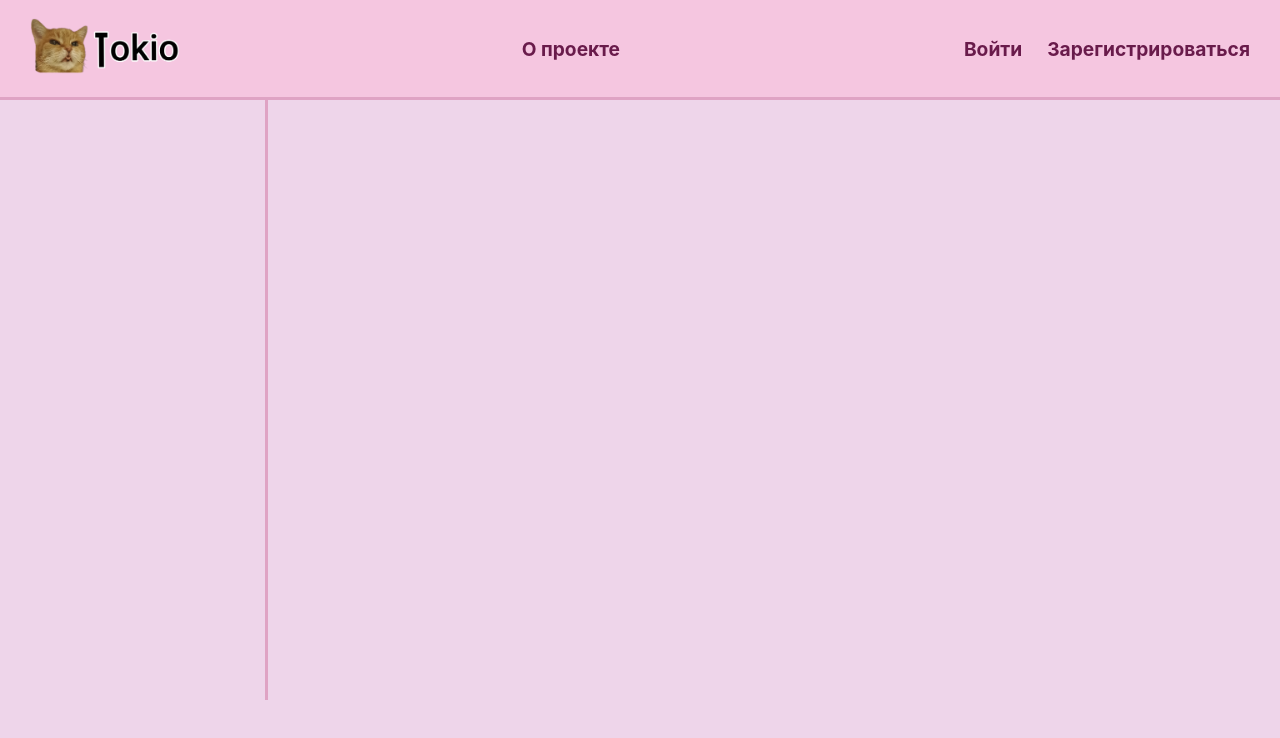
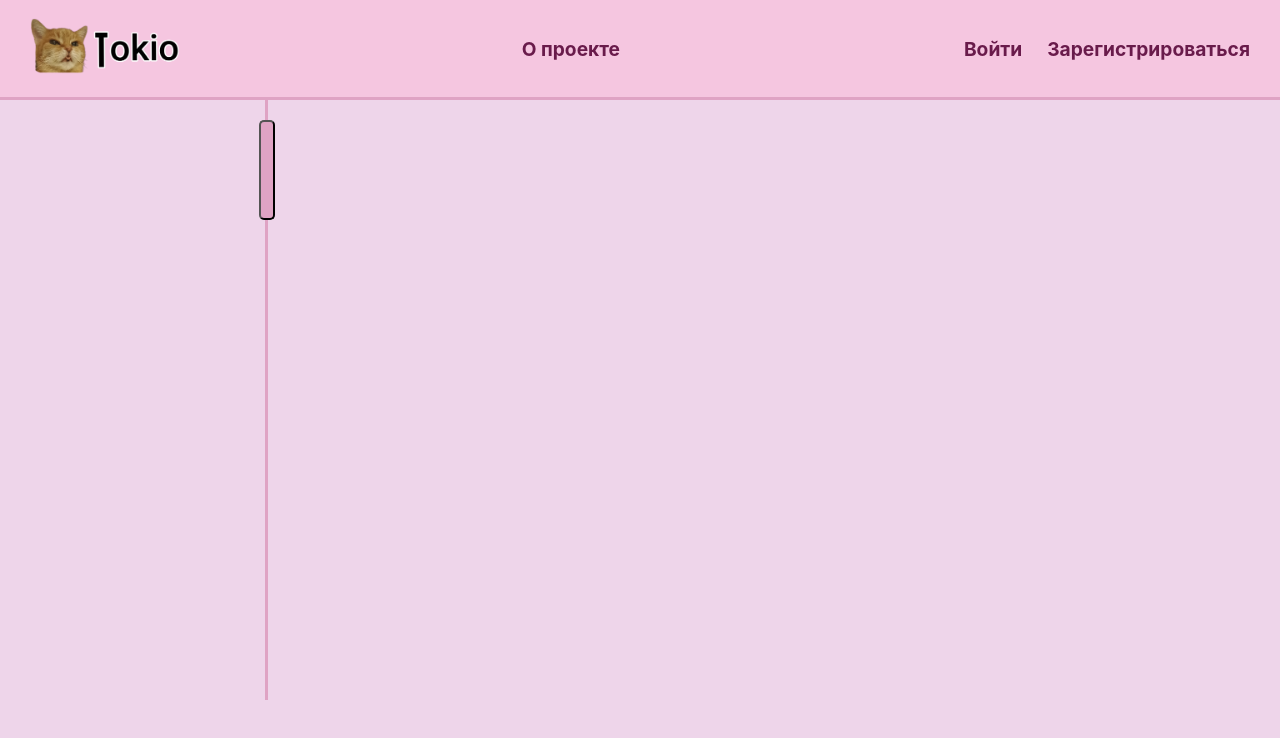
Before and after one commit to KatyaSoloveva/Tokio, a React (Vite) app in the folder frontend/: page /tasks in a window 1280 px wide. Shown: the top 738 px of the page. Built offline with nearby package versions, Linux system fonts and the light colour scheme; no server answers.

Commit message:
Added the ability to hide the left panel on the MyTasks page

```diff
--- a/frontend/src/components/Header/Header.module.css
+++ b/frontend/src/components/Header/Header.module.css
@@ -118,8 +118,8 @@
 
 .link {
   padding: 5px;
+  font-weight: bold;
   color: rgb(105, 27, 75);
-  font-weight: bold;
 }
 
 .link_active {
--- a/frontend/src/components/TaskLink/TaskLink.module.css
+++ b/frontend/src/components/TaskLink/TaskLink.module.css
@@ -13,6 +13,8 @@
   margin-left: 10px;
   display: flex;
   align-items: center;
+  color: rgb(105, 27, 75);
+  font-size: 1.5rem;
 }
 
 .img {
--- a/frontend/src/pages/MyTasks/MyTasks.jsx
+++ b/frontend/src/pages/MyTasks/MyTasks.jsx
@@ -9,6 +9,7 @@ import styles from "./MyTasks.module.css";
 const MyTasks = () => {
   const [data, setData] = useState([]);
   const [selectedTask, setSelectedTask] = useState([]);
+  const [isHidden, setIsHidden] = useState(false);
 
   useEffect(() => {
     const fetchTasks = async () => {
@@ -24,15 +25,27 @@ const MyTasks = () => {
     setSelectedTask(taskData);
   };
 
-  console.log("f", selectedTask);
+  console.log(isHidden);
   return (
     <Main className={styles.mainMyTasks}>
-      <Container className={styles.tasksContainer}>
-        <TaskLink tasks={data} onTaskClick={handleTaskClick}></TaskLink>
-      </Container>
-      <Container className={styles.firstTaskContainer}>
+      {!isHidden && (
+        <Container className={styles.tasksContainer}>
+          <TaskLink tasks={data} onTaskClick={handleTaskClick}></TaskLink>
+        </Container>
+      )}
+      <Container
+        className={
+          isHidden ? styles.firstTaskContainerFull : styles.firstTaskContainer
+        }
+      >
         <TaskDetail data={selectedTask}></TaskDetail>
       </Container>
+      <button
+        onClick={() => {
+          setIsHidden(!isHidden);
+        }}
+        className={styles.button} style={isHidden ? {left: "0"} : {}}
+      ></button>
     </Main>
   );
 };
--- a/frontend/src/pages/MyTasks/MyTasks.module.css
+++ b/frontend/src/pages/MyTasks/MyTasks.module.css
@@ -12,3 +12,17 @@
 .firstTaskContainer {
   width: 80%;
 }
+
+.firstTaskContainerFull {
+    width: 100%;
+  }
+
+.button {
+  position: fixed;
+  top: 120px;
+  left: 20.2%;
+  width: 15px;
+  height: 100px;
+  background: rgb(223, 163, 196);
+  border-radius: 5px;
+}
```
Lines whose indentation alone changed are shown as unchanged.
